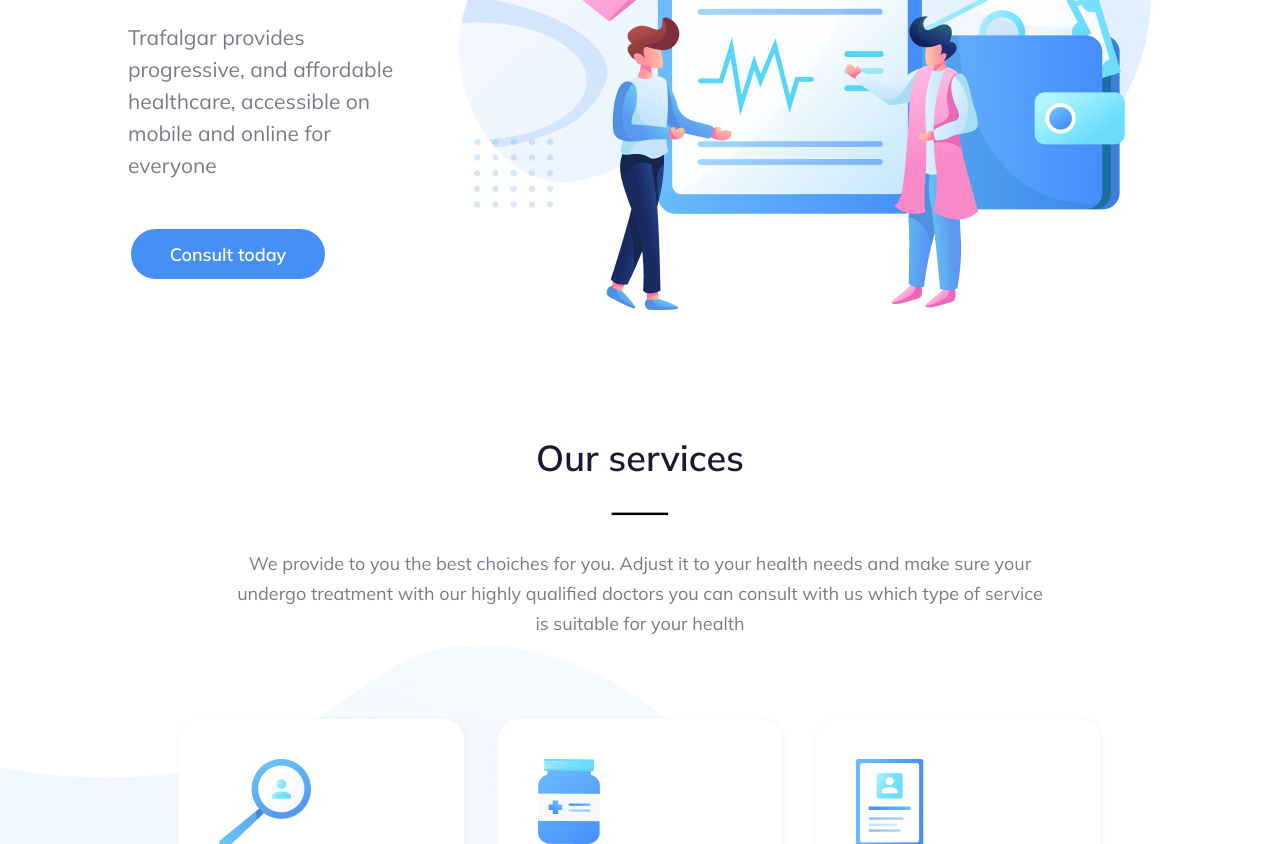
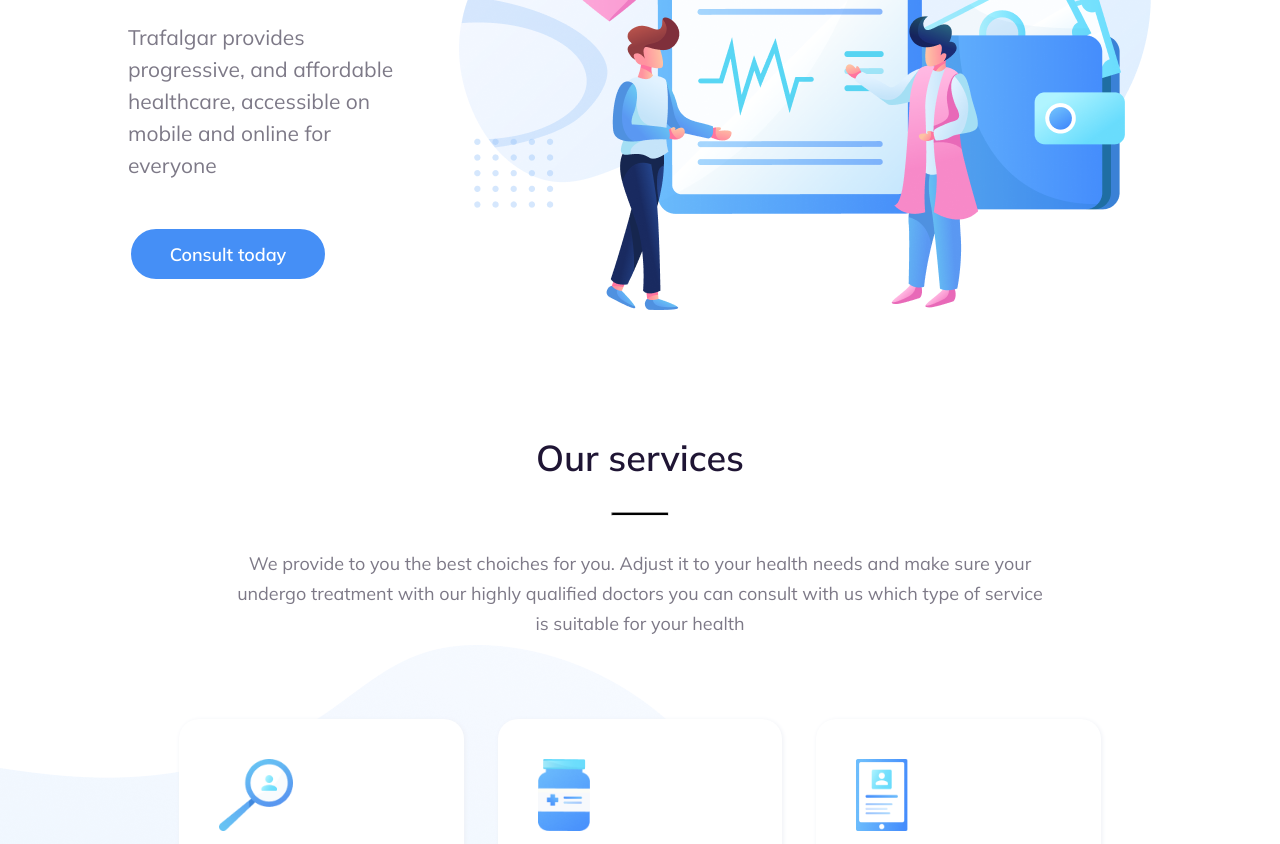
Before and after one commit to amirmakramkolta/trafalgar, a plain HTML site: page index.html in a window 1280 px wide. Shown: the part 456-1300 px from the top of the page. Drawn offline with nearby package versions, Linux system fonts and the light colour scheme.

Commit message:
align services

```diff
--- a/css/style.css
+++ b/css/style.css
@@ -152,6 +152,7 @@ nav ul li:first-of-type {
 
 .items div img {
   margin-bottom: 20px;
+  height: 72px;
 }
 
 .items div h2 {
```
